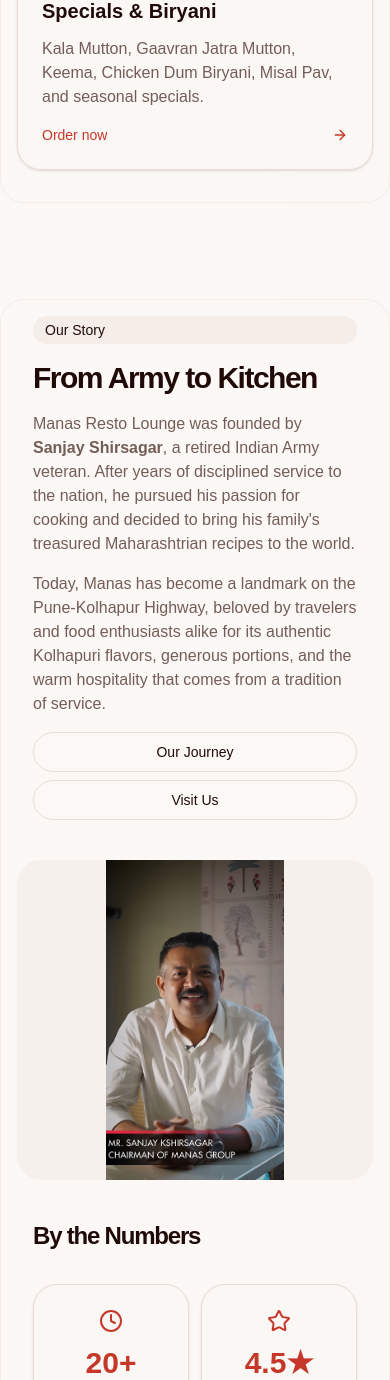
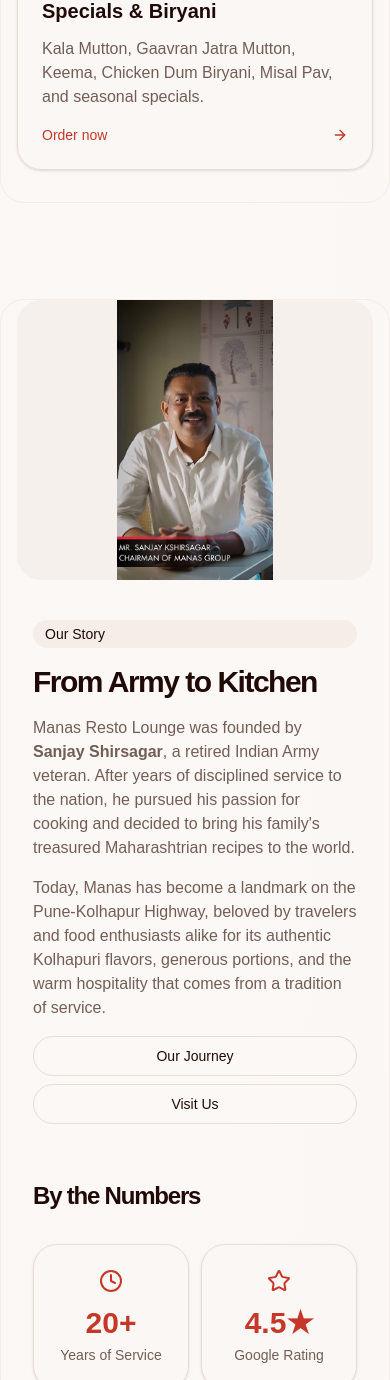
Before and after one commit to khandaresagar182-cell/manas-resto, a Next.js app: page / in a window 390 px wide. Shown: the part 3358-4738 px from the top of the page. Built offline with nearby package versions, Linux system fonts and the light colour scheme.

Commit message:
Fix: Show owner image FIRST on mobile, full text below

```diff
--- a/src/components/ui/landing-page.tsx
+++ b/src/components/ui/landing-page.tsx
@@ -378,8 +378,15 @@
                         variants={fadeIn}
                         className="container px-4 md:px-6 border border-muted rounded-3xl"
                     >
-                        <div className="grid grid-cols-1 md:grid-cols-2 gap-6 md:gap-4 lg:gap-6">
-                            <motion.div initial={{ opacity: 0, x: -50 }} whileInView={{ opacity: 1, x: 0 }} transition={{ duration: 0.6 }} className="space-y-4 p-4 md:p-6 flex flex-col justify-center">
+                        <div className="flex flex-col md:grid md:grid-cols-2 gap-6 md:gap-4 lg:gap-6">
+                            {/* Image - shows FIRST on mobile (order-1), second on desktop */}
+                            <motion.div initial={{ opacity: 0, x: 50 }} whileInView={{ opacity: 1, x: 0 }} transition={{ duration: 0.6 }} className="order-1 md:order-2 flex items-center justify-center">
+                                <div className="relative w-full h-[280px] sm:h-[360px] md:min-h-[460px] lg:min-h-[520px] overflow-hidden rounded-3xl bg-[#f5f0eb]">
+                                    <Image src="/owner.jpeg" alt="Mr. Sanjay Kshirsagar - Chairman of Manas Group" fill className="object-contain" />
+                                </div>
+                            </motion.div>
+                            {/* Text - shows SECOND on mobile (order-2), first on desktop */}
+                            <motion.div initial={{ opacity: 0, x: -50 }} whileInView={{ opacity: 1, x: 0 }} transition={{ duration: 0.6 }} className="order-2 md:order-1 space-y-4 p-4 md:p-6 flex flex-col justify-center">
                                 <div className="inline-block rounded-3xl bg-muted px-3 py-1 text-sm">Our Story</div>
                                 <h2 className="text-3xl font-bold tracking-tighter sm:text-4xl md:text-5xl">From Army to Kitchen</h2>
                                 <p className="text-base text-muted-foreground md:text-xl/relaxed">
@@ -396,11 +403,6 @@
                                 <div className="flex flex-col gap-2 sm:flex-row">
                                     <Button variant="outline" size="default" className="rounded-3xl">Our Journey</Button>
                                     <Button variant="outline" size="default" className="rounded-3xl">Visit Us</Button>
-                                </div>
-                            </motion.div>
-                            <motion.div initial={{ opacity: 0, x: 50 }} whileInView={{ opacity: 1, x: 0 }} transition={{ duration: 0.6 }} className="flex items-center justify-center">
-                                <div className="relative w-full min-h-[320px] sm:min-h-[400px] md:min-h-[460px] lg:min-h-[520px] overflow-hidden rounded-3xl bg-[#f5f0eb]">
-                                    <Image src="/owner.jpeg" alt="Mr. Sanjay Kshirsagar - Chairman of Manas Group" fill className="object-contain" />
                                 </div>
                             </motion.div>
                         </div>
```
